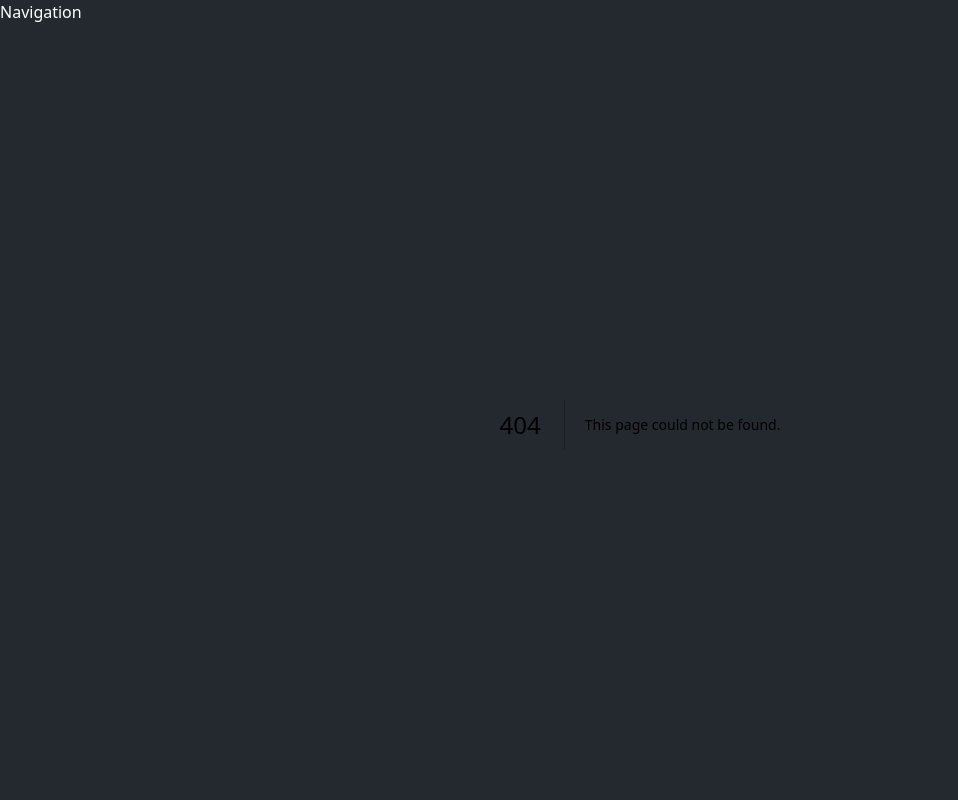
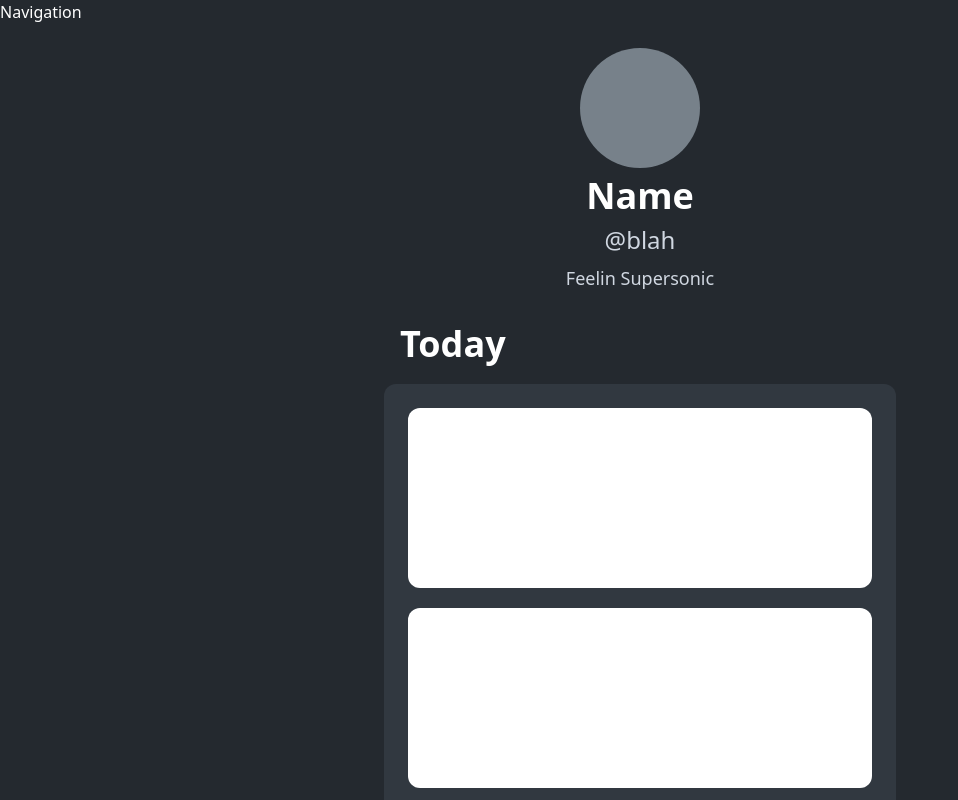
Before and after one commit to UCR-CS110-S23/project-methinks, a Next.js app: page /profile/1 in a window 1280 px wide. Before the commit this address had no page. Shown: the top 800 px of the page, without its empty margins (0-958 px from the left). Built offline with nearby package versions, Linux system fonts and the light colour scheme.

Commit message:
fix file architecture

```diff
--- /dev/null
+++ b/pages/feed/[id].js
@@ -0,0 +1 @@
+// add the post with comments here
--- a/pages/profile.js
+++ /dev/null
@@ -1,14 +0,0 @@
-import React from "react";
-import UserProfile from "@/components/Profile/UserProfile";
-// import FriendsProfile from "@/components/Profile/FriendsProfile";
-
-const Profile = () => {
-  return (
-    <>
-      <UserProfile />
-      {/* <FriendsProfile /> */}
-    </>
-  );
-};
-
-export default Profile;
--- /dev/null
+++ b/pages/profile/[id].js
@@ -0,0 +1,14 @@
+import React from "react";
+// import UserProfile from "@/components/Profile/UserProfile";
+import FriendsProfile from "@/components/Profile/FriendsProfile";
+
+const Profile = () => {
+  return (
+    <>
+      {/* <UserProfile /> */}
+      <FriendsProfile />
+    </>
+  );
+};
+
+export default Profile;
```
